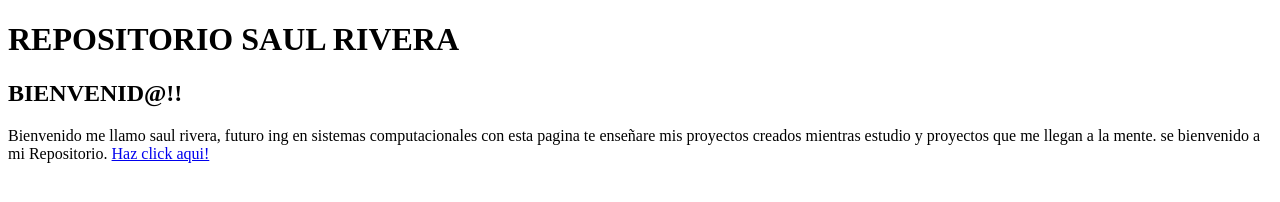
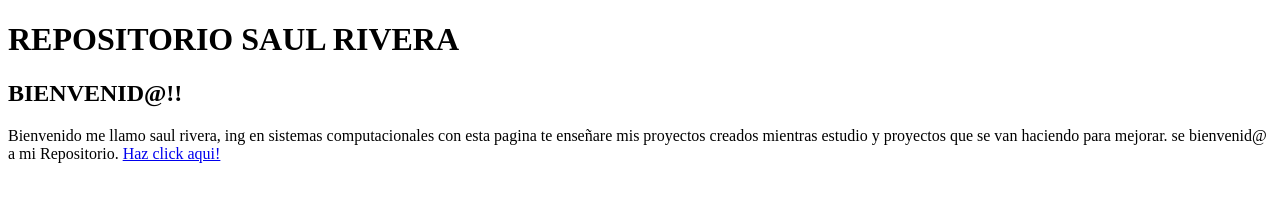
Before and after one commit to SaulPlay112/Curso1, a plain HTML site: page index.html in a window 1280 px wide. Drawn offline with Linux system fonts and the light colour scheme.

Commit message:
se cambio el p de index

```diff
--- a/index.html
+++ b/index.html
@@ -6,8 +6,8 @@
 <body>
 <h1>REPOSITORIO SAUL RIVERA</h1>
 <h2> BIENVENID@!!</h2>
-<p>Bienvenido me llamo saul rivera, futuro ing en sistemas computacionales con esta pagina te enseñare mis
-	proyectos creados mientras estudio y proyectos que me llegan a la mente. se bienvenido a mi Repositorio.
+<p>Bienvenido me llamo saul rivera, ing en sistemas computacionales con esta pagina te enseñare mis
+	proyectos creados mientras estudio y proyectos que se van haciendo para mejorar. se bienvenid@ a mi Repositorio.
 	<a href="Repositorio/Repositorio.html" title="Proyectos">Haz click aqui! </a>
 </p>
 
```
